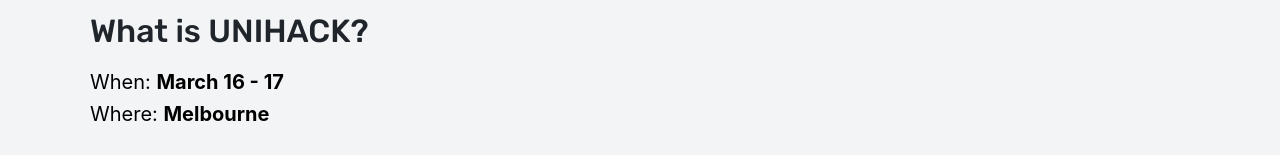
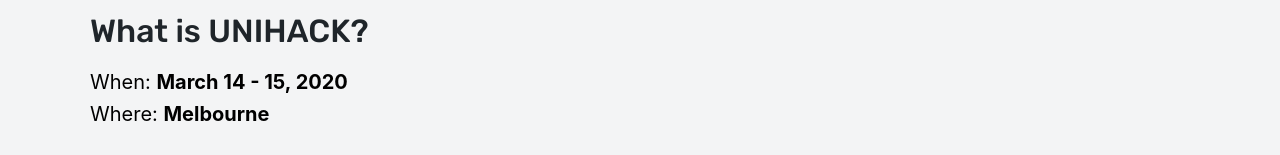
Before and after one commit to unihackhq/unihack.net, a Next.js app: page /sponsorship in a window 1280 px wide. Shown: the part 604-759 px from the top of the page. Built offline with nearby package versions, Linux system fonts and the light colour scheme.

Commit message:
updated date on sponsorship page and removed log

```diff
--- a/components/table/column/column.tsx
+++ b/components/table/column/column.tsx
@@ -26,7 +26,6 @@ const Column = (props: ColumnI) => (
 );
 
 const createCells = (cellData: CellI[]) => {
-  console.log(cellData);
   const cells: JSX.Element[] = [];
   cellData.map((cell: CellI, index: number) => {
     cells[index] = (
--- a/sections/sponsor-info/sponsor-info.tsx
+++ b/sections/sponsor-info/sponsor-info.tsx
@@ -6,7 +6,7 @@ const SponsorInfo = () => (
     <div className="sponsor-info-content">
       <h2>What is UNIHACK?</h2>
       <p className="details no-margin">
-        When: <strong>March 16 - 17</strong>
+        When: <strong>March 14 - 15, 2020</strong>
       </p>
       <p className="details no-margin">
         Where: <strong>Melbourne</strong>
```
